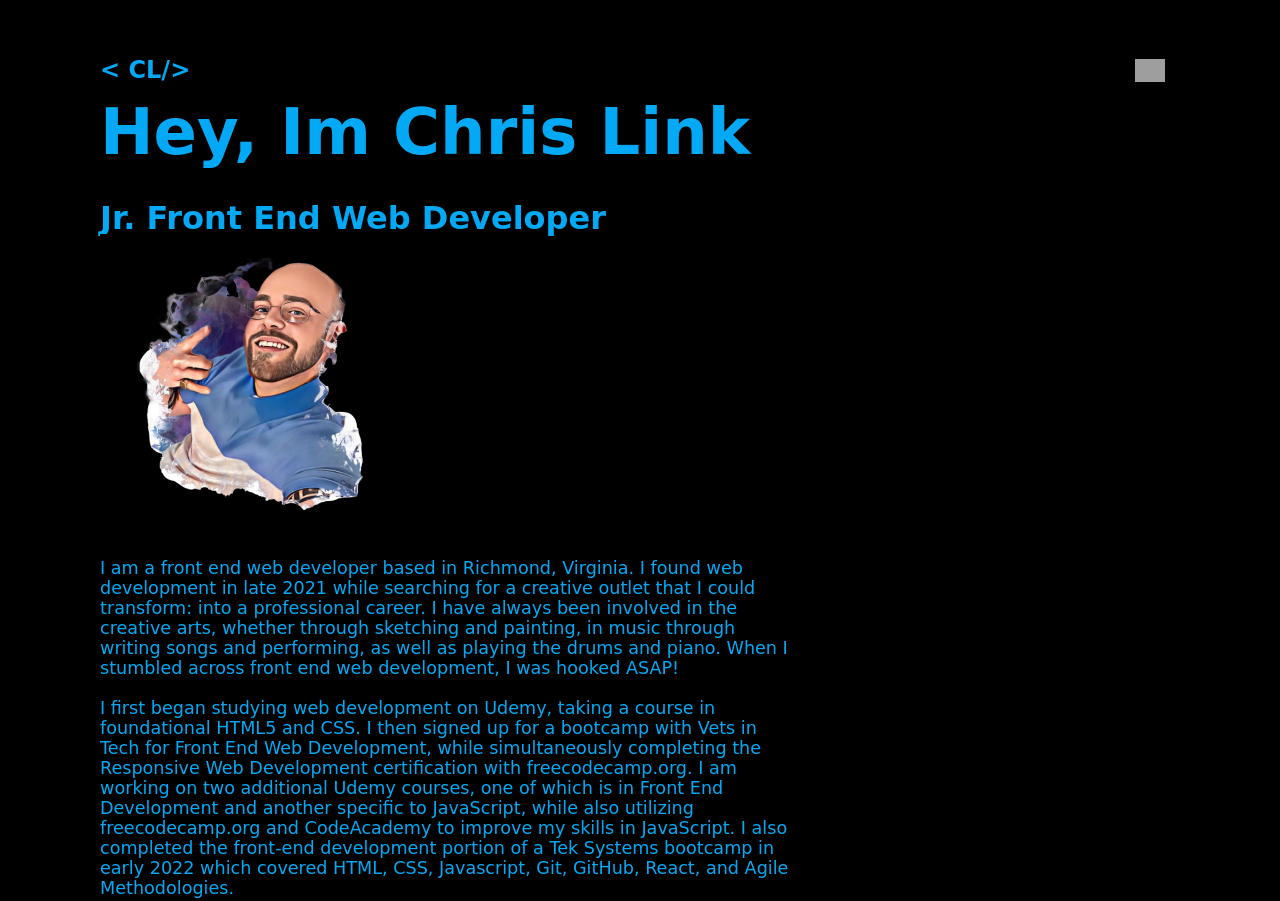
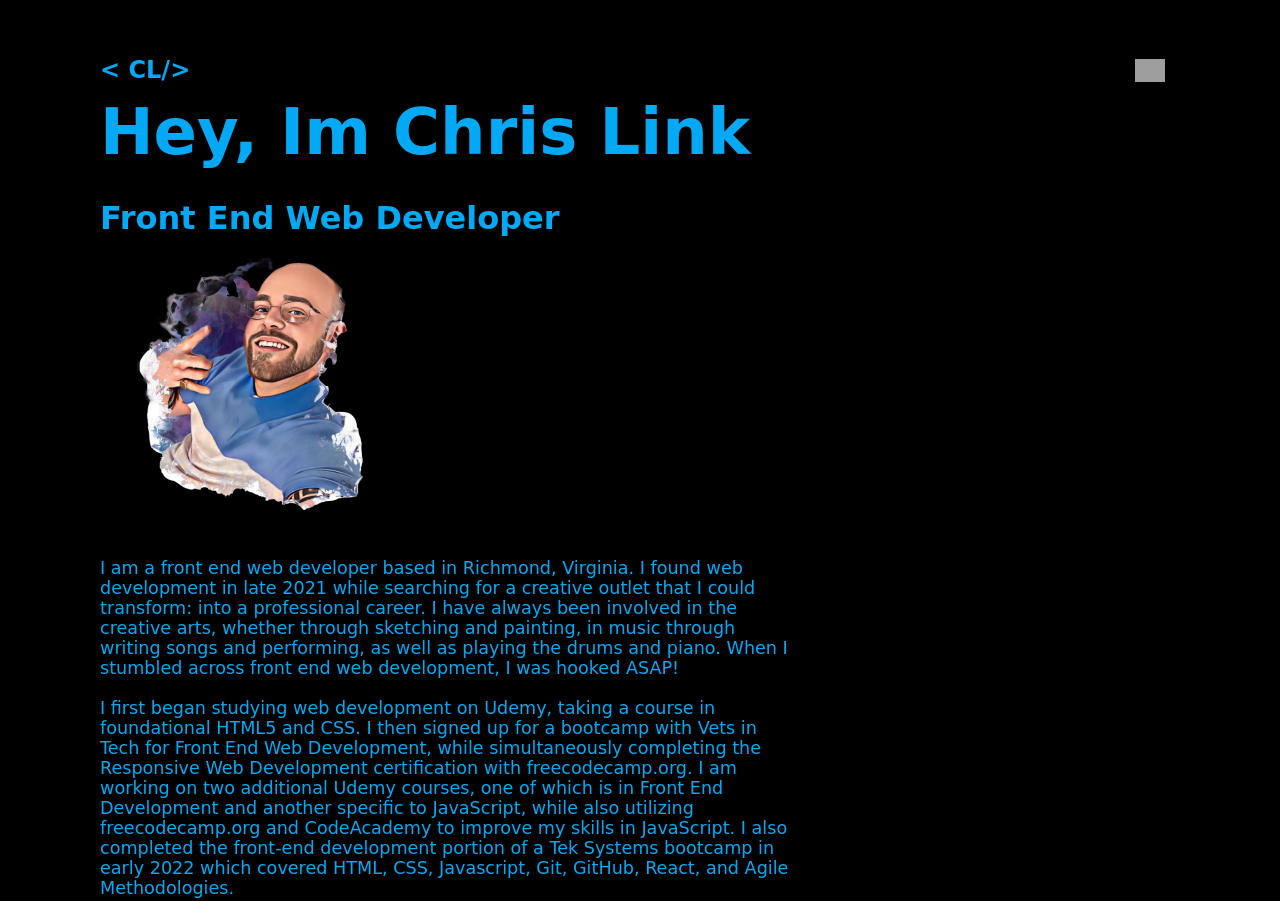
Before and after one commit to cmlink90/chrislinkcodes, a plain HTML site: page index.html in a window 1280 px wide. Shown: the top 901 px of the page. Drawn offline with Linux system fonts and the light colour scheme; grey boxes are pictures that could not be loaded; a web font is replaced by a local one.

Commit message:
changed title

```diff
--- a/index.html
+++ b/index.html
@@ -239,7 +239,7 @@ header .logo
         <div class="text">
           <h3>Hey, Im Chris Link </h3>
           <br></br>
-          <h4>Jr. Front End Web Developer</h4>
+          <h4>Front End Web Developer</h4>
           <img src="unnamed.jpg" height="300px" width="300px">
           <p>I am a front end web developer based in Richmond, Virginia. I found web development in late 2021 while searching for a creative outlet that I could <code>transform:</code> into a professional career. I have always been involved in the creative arts, whether through sketching and painting, in music through writing songs and performing, as well as playing the drums and piano. When I stumbled across front end web development, I was hooked ASAP!</p>
           <p>I first began studying web development on Udemy, taking a course in foundational HTML5 and CSS. I then signed up for a bootcamp with Vets in Tech for Front End Web Development, while simultaneously completing the Responsive Web Development certification with freecodecamp.org. I am working on two additional Udemy courses, one of which is in Front End Development and another specific to JavaScript, while also utilizing freecodecamp.org and CodeAcademy to improve my skills in JavaScript. I also completed the front-end development portion of a Tek Systems bootcamp in early 2022 which covered HTML, CSS, Javascript, Git, GitHub, React, and Agile Methodologies.</p>
```
